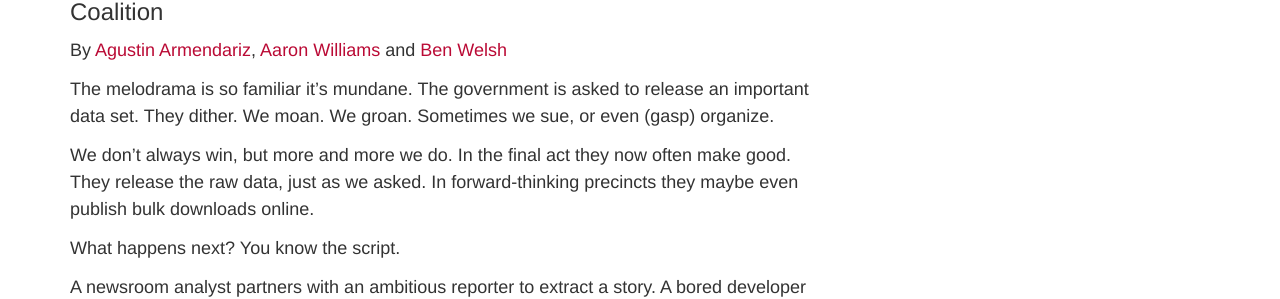
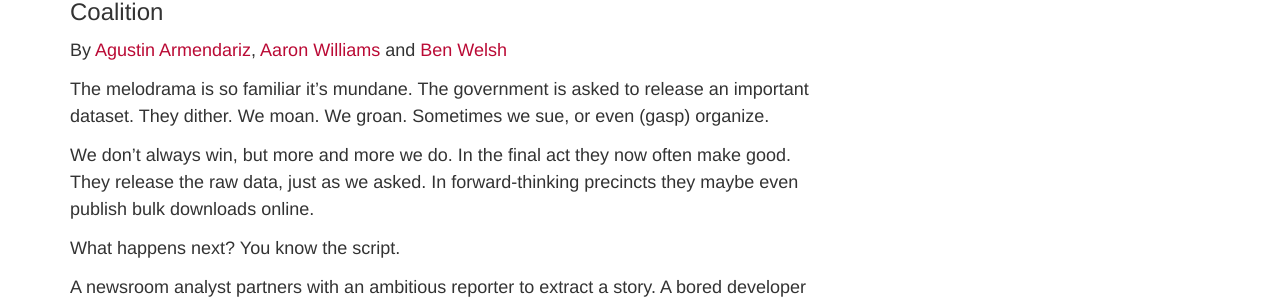
Before and after one commit to palewire/californiacivicdata.org, a Jekyll site: the page built from _posts/2015-01-01-pluggable-data.markdown, in a window 1280 px wide and 900 px high. Shown: the part 197-496 px from the top of the window. Built offline with Jekyll 4.4.1, drawn with Linux system fonts in a browser that asks for light colours.

Commit message:
Updated 2015-01-01-pluggable-data.markdown

```diff
--- a/_posts/2015-01-01-pluggable-data.markdown
+++ b/_posts/2015-01-01-pluggable-data.markdown
@@ -10,7 +10,7 @@ published: true
 
 By [Agustin Armendariz](mailto:aarmendariz@gmail.com), [Aaron Williams](mailto:awilliams@cironline.org) and [Ben Welsh](mailto:ben.welsh@gmail.com)
 
-The melodrama is so familiar it's mundane. The government is asked to release an important data set. They dither. We moan. We groan. Sometimes we sue, or even (gasp) organize.
+The melodrama is so familiar it's mundane. The government is asked to release an important dataset. They dither. We moan. We groan. Sometimes we sue, or even (gasp) organize.
 
 We don't always win, but more and more we do. In the final act they now often make good. They release the raw data, just as we asked. In forward-thinking precincts they maybe even publish bulk downloads online.
 
```
